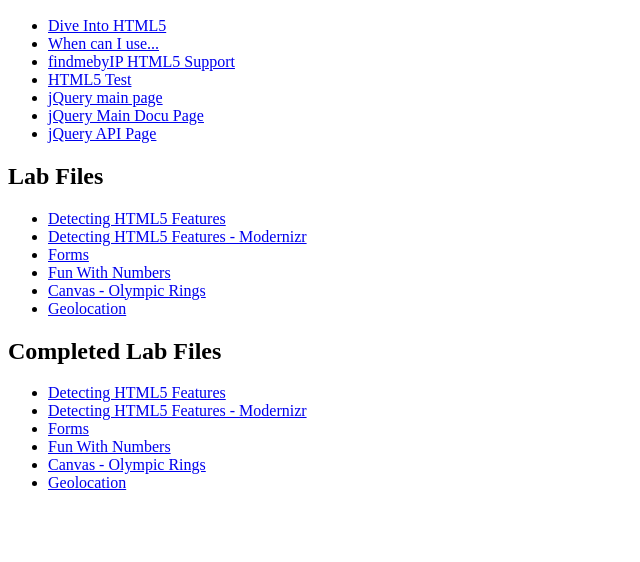
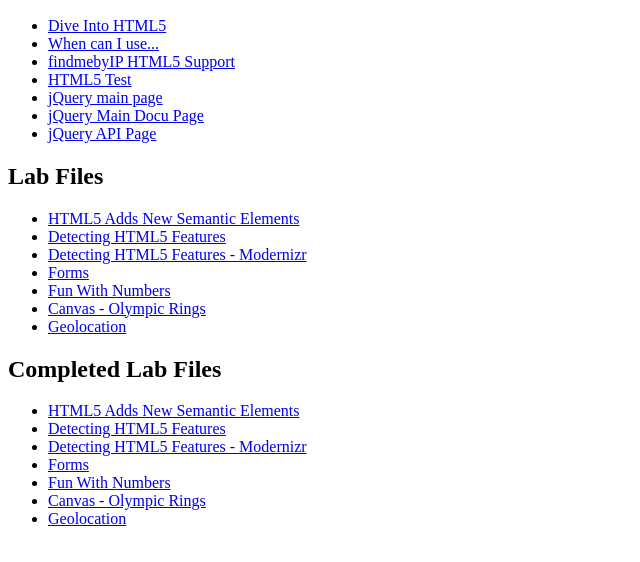
Before and after one commit to ntschutta/html5_workshop, a plain HTML site: page index.html in a window 1280 px wide. Shown: the part 110-672 px from the top of the page, without its empty margins (0-640 px from the left). Drawn offline with Linux system fonts and the light colour scheme.

Commit message:
updated index

```diff
--- a/index.html
+++ b/index.html
@@ -17,6 +17,7 @@
   </ul>
 <h2>Lab Files</h2>
   <ul>
+    <li><a href="labs/semantic_elements.html">HTML5 Adds New Semantic Elements</a></li>
     <li><a href="labs/detection.html">Detecting HTML5 Features</a></li>
     <li><a href="labs/detection_modernizr.html">Detecting HTML5 Features - Modernizr</a></li>
     <li><a href="labs/forms.html">Forms</a></li>
@@ -26,6 +27,7 @@
   </ul>
 <h2>Completed Lab Files</h2>
   <ul>
+    <li><a href="labs_finished/semantic_elements.html">HTML5 Adds New Semantic Elements</a></li>
     <li><a href="labs_finished/detection.html">Detecting HTML5 Features</a></li>
     <li><a href="labs_finished/detection_modernizr.html">Detecting HTML5 Features - Modernizr</a></li>
     <li><a href="labs_finished/forms.html">Forms</a></li>
```
